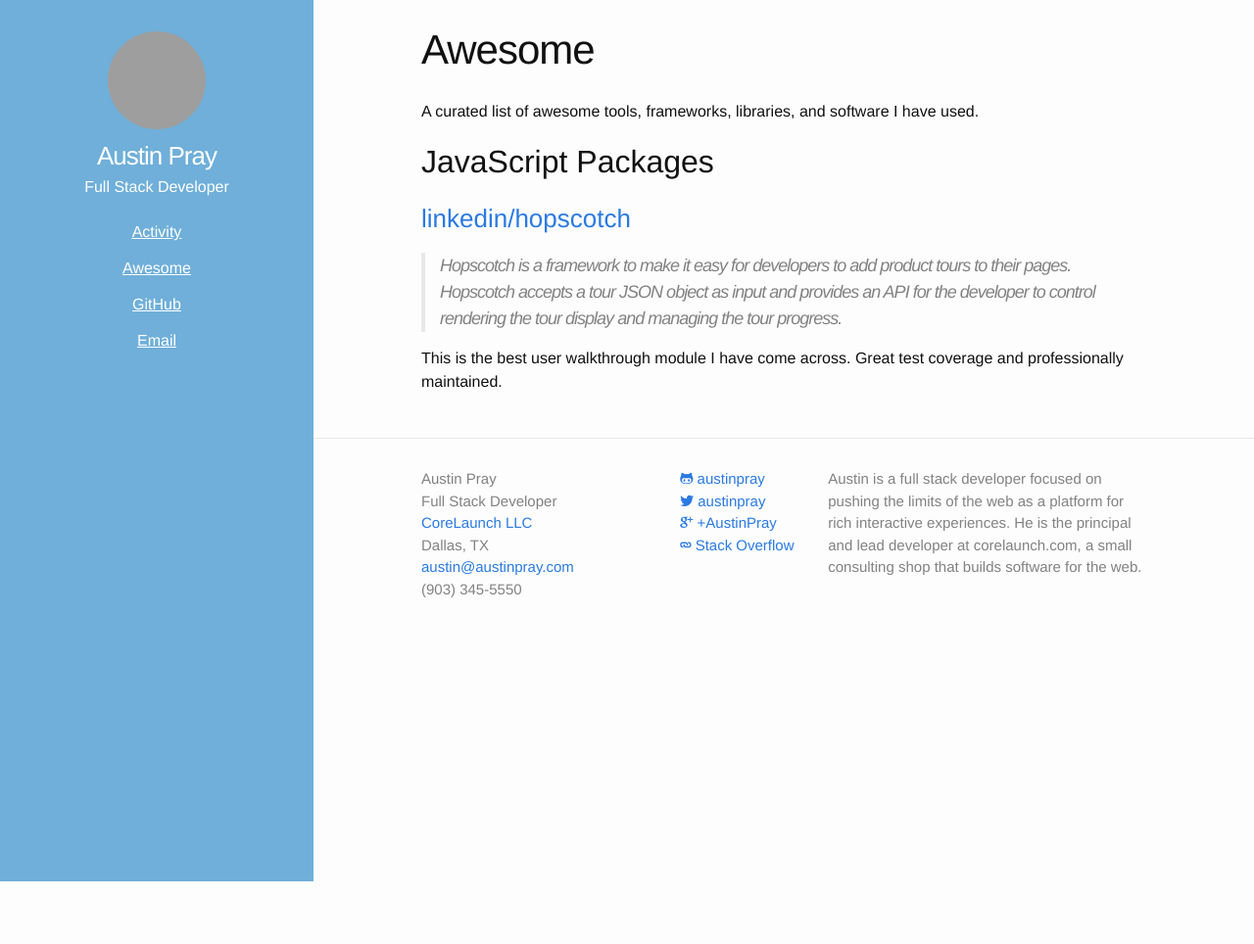
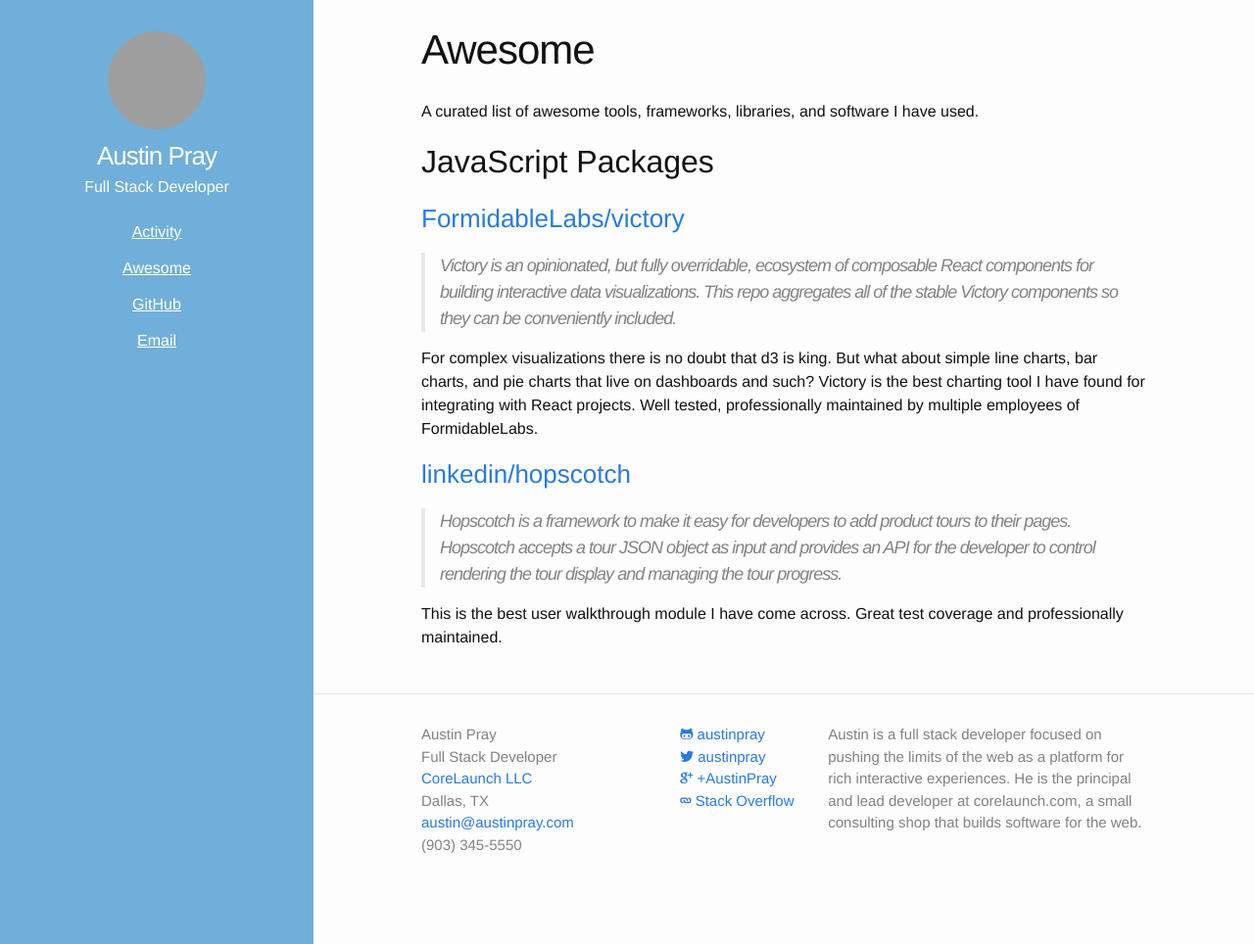
Before and after one commit to austinpray/austinpray.com, a Jekyll site: the page built from awesome.md, in a window 1280 px wide. Shown: the whole page at 98% size. Built offline with Jekyll 4.4.1, drawn with Linux system fonts in a browser that asks for light colours; before the commit the page ends 900 px from its top, so only the background shows below that; grey boxes are pictures that could not be loaded.

Commit message:
Pimps victory

```diff
--- a/_data/awesome.yml
+++ b/_data/awesome.yml
@@ -1,3 +1,17 @@
+- name: FormidableLabs/victory
+  url: https://github.com/FormidableLabs/victory
+  category: js
+  quote: >
+    Victory is an opinionated, but fully overridable, ecosystem of composable
+    React components for building interactive data visualizations. This repo
+    aggregates all of the stable Victory components so they can be conveniently
+    included.
+  comment: >
+    For complex visualizations there is no doubt that d3 is king. But what
+    about simple line charts, bar charts, and pie charts that live on
+    dashboards and such? Victory is the best charting tool I have found for
+    integrating with React projects. Well tested, professionally maintained by
+    multiple employees of FormidableLabs.
 - name: linkedin/hopscotch
   url: https://github.com/linkedin/hopscotch
   category: js
```
